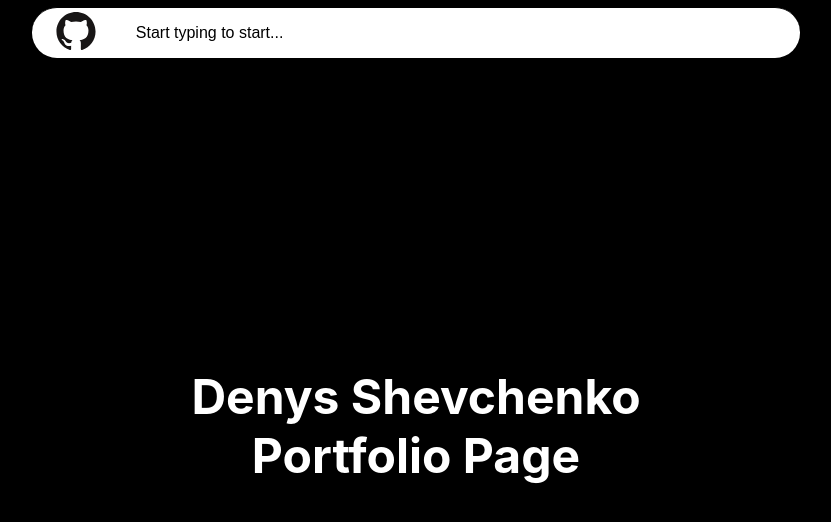
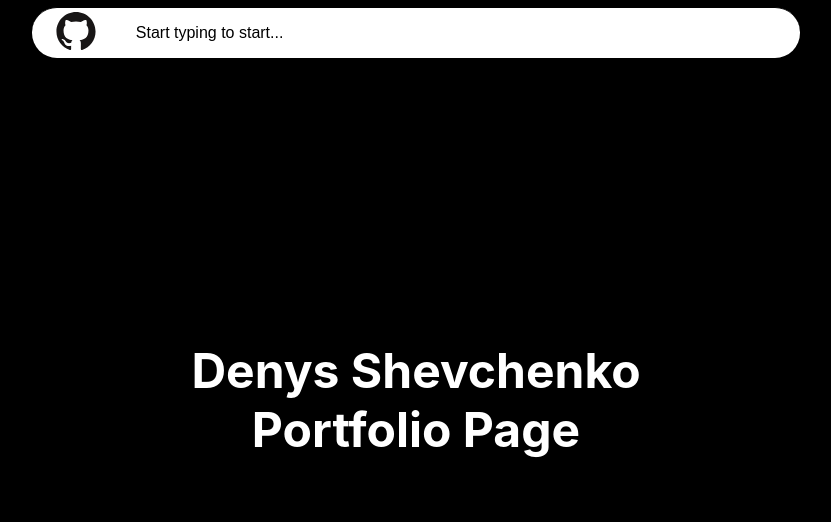
Before and after one commit to sanaj781/portfolio, a React (Create React App) app: page /#/projects in a window 1280 px wide. Shown: the top 522 px of the page, without its empty margins (224-1055 px from the left). Built offline with nearby package versions, Linux system fonts and the light colour scheme.

Commit message:
main sign centered

```diff
--- a/src/App.css
+++ b/src/App.css
@@ -28,7 +28,8 @@
   font-size: 3em;
   font-weight: bold;
   white-space: nowrap;
-  height: calc(100vh - 14px - 51px);
+  height: calc(100vh - 116px);
+
   display: flex;
   flex-direction: column;
   justify-content: center;
@@ -142,7 +143,7 @@ input:focus {
   justify-content: center;
 }
 
-/* project css */
+/* My projects Module CSS */
 .row {
   margin: 0 50px;
   margin-top: 3%;
```
